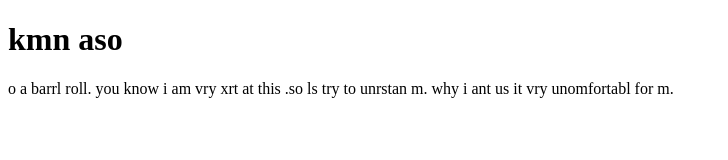
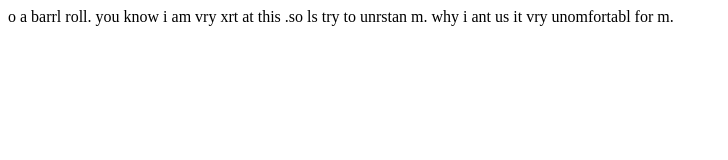
Before and after one commit to Shajedul31/git-one, a plain HTML site: page index.html in a window 1280 px wide. Shown: the whole page, without its empty margins (0-728 px from the left). Drawn offline with Linux system fonts and the light colour scheme.

Commit message:
removed header

```diff
--- a/index.html
+++ b/index.html
@@ -6,7 +6,7 @@
     <title>Ulala</title>
 </head>
 <body>
-    <h1>kmn aso</h1>
+
     o a barrl roll. you know i am vry xrt at this .so ls try
     to unrstan m. why i ant us    it vry unomfortabl for m.
 </body>
```
